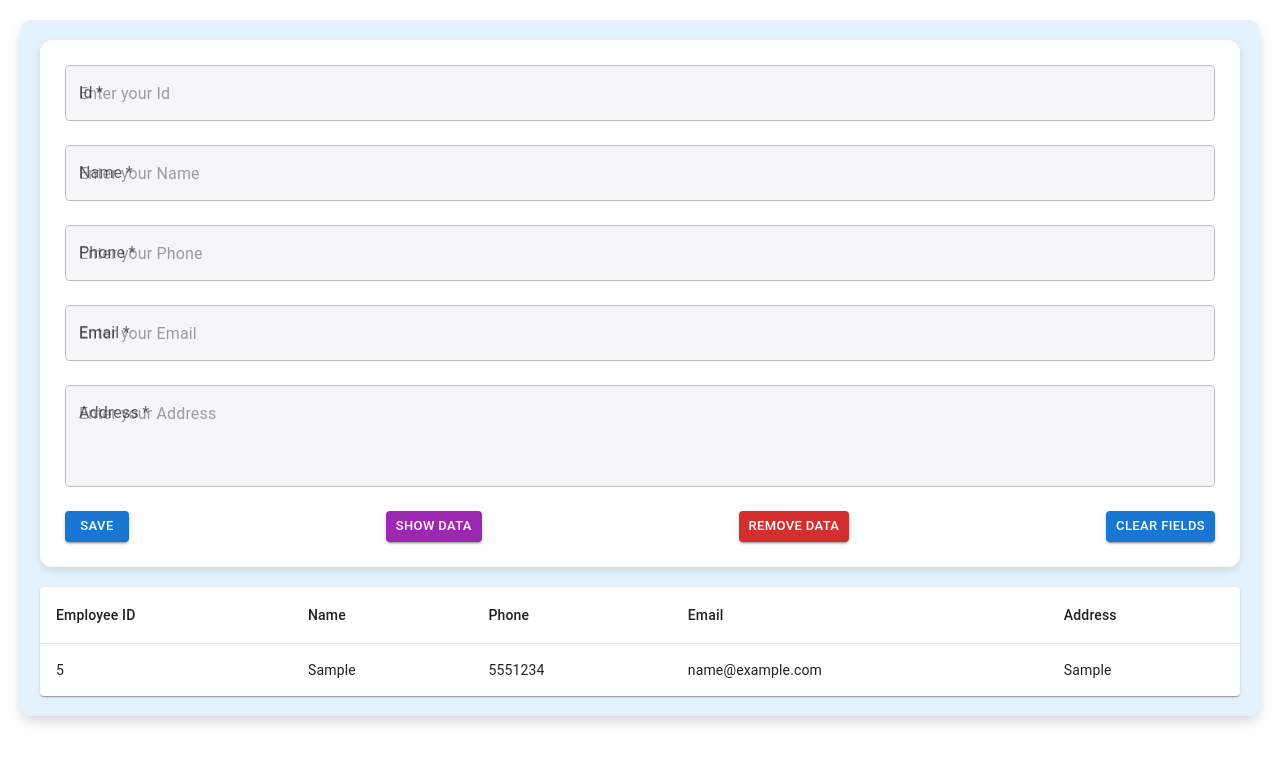
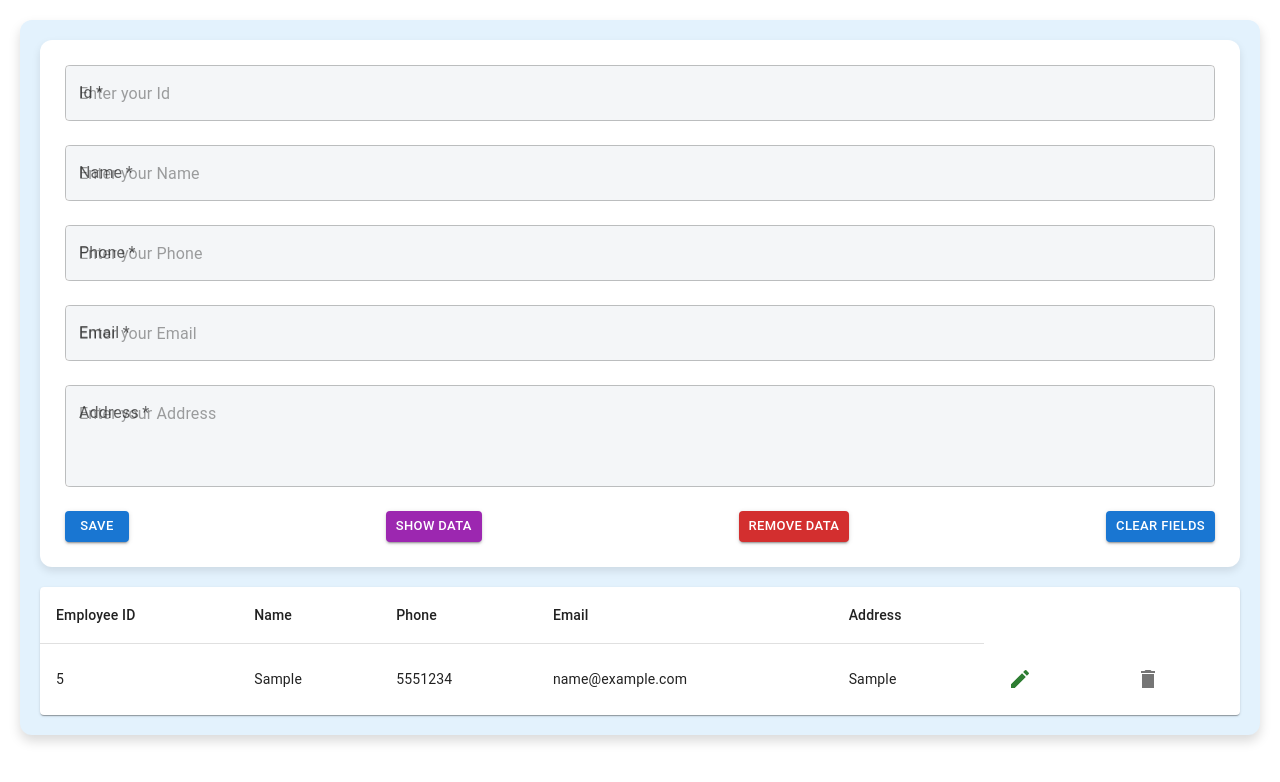
Before and after one commit to n1th1n-19/Workshop-project, a React (Create React App) app in the folder localstorage/: page / in a window 1280 px wide. Both pictures are taken after typing "5", "Sample", "5551234", "name@example.com", "Sample" into the empty fields and a click on the button "SAVE". Shown: the top 782 px of the page. Built offline with nearby package versions, Linux system fonts and the light colour scheme.

Commit message:
Add edit and delete icons to LocalStorage component for better data management

```diff
--- a/localstorage/src/Components/LocalStorage.jsx
+++ b/localstorage/src/Components/LocalStorage.jsx
@@ -11,7 +11,10 @@ import {
   TableRow,
   TableCell,
   TableBody,
+  IconButton,
 } from "@mui/material";
+import EditIcon from '@mui/icons-material/Edit';
+import DeleteSharpIcon from '@mui/icons-material/DeleteSharp';
 
 export default function LocalStorage() {
   const [formData, setFormData] = useState({
@@ -48,7 +51,7 @@ export default function LocalStorage() {
     const storedData = localStorage.getItem("formData");
     if (storedData) {
       setTableData(JSON.parse(storedData));
-      alert("Data loaded successfully!");
+      alert("Data loaded successfully!" + (storedData));
     } else {
       alert("No data found in localStorage!");
     }
@@ -228,6 +231,16 @@ export default function LocalStorage() {
                 <TableCell>{row.phone}</TableCell>
                 <TableCell>{row.email}</TableCell>
                 <TableCell>{row.address}</TableCell>
+                <TableCell>
+                  <IconButton>
+                        <EditIcon color="success"/>
+                  </IconButton>
+                </TableCell>
+                <TableCell>
+                  <IconButton>
+                        <DeleteSharpIcon color="red"/>
+                  </IconButton>
+                </TableCell>
               </TableRow>
             ))}
           </TableBody>
```
